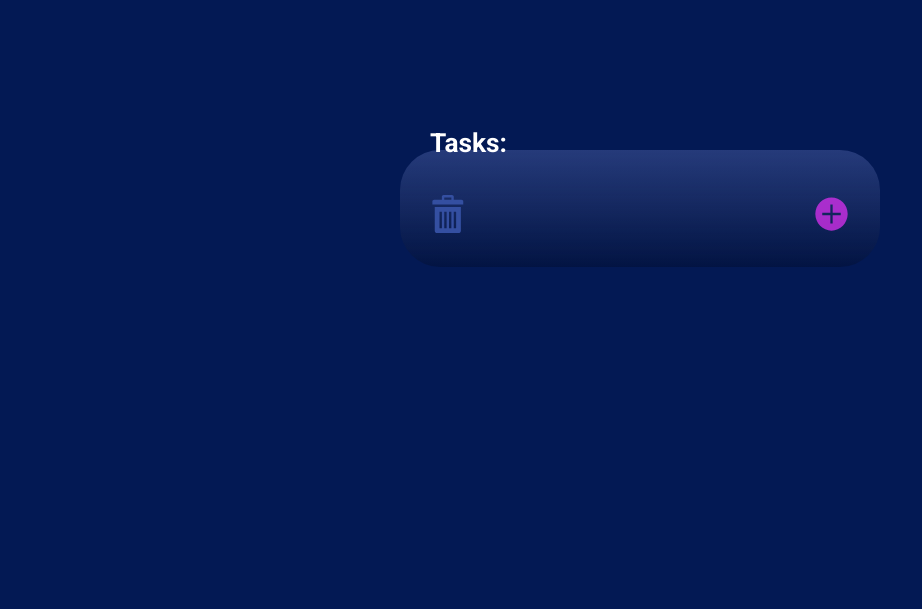
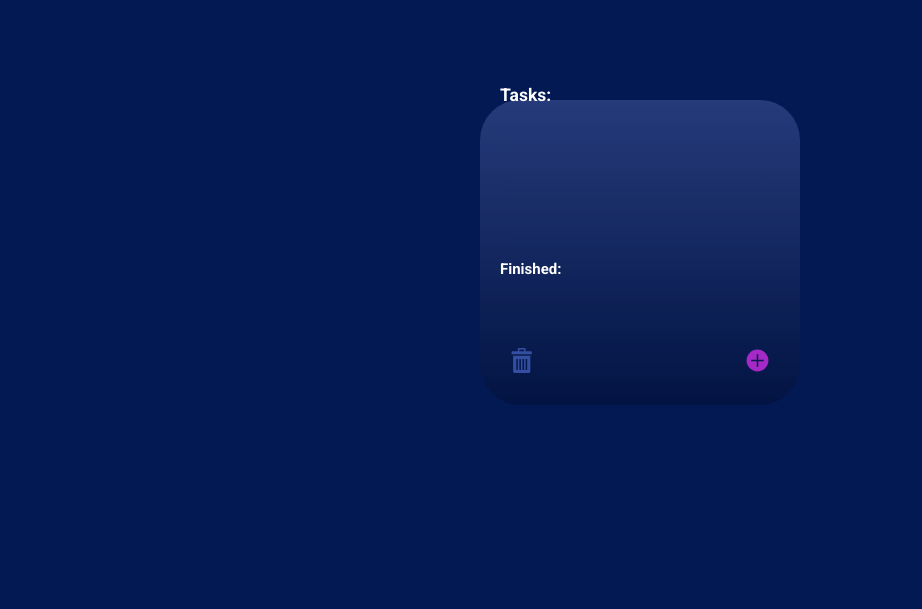
Before and after one commit to MarieeCzy/tasks-list, a plain HTML site: page index.html in a window 1280 px wide. Shown: the top 609 px of the page, without its empty margins (0-922 px from the left). Drawn offline with Linux system fonts and the light colour scheme.

Commit message:
Add section for finished tasks.

```diff
--- a/index.html
+++ b/index.html
@@ -43,7 +43,7 @@
         <h3>Tasks:</h3>
       </div>
       <div class="list-body">
-        <div class="tasks-wrapper">
+        <div class="tasks-todo-wrapper">
           <!-- <div class="task">
             <div class="task-content">
               <input
@@ -62,7 +62,10 @@
             </div>
           </div> -->
         </div>
-
+        <div class="list-done-title">
+          <h4>Finished:</h3>
+        </div>
+        <div class="tasks-done"></div>
         <div onclick="focusMethod()" class="add button">
           <img
             id="add-button"
--- a/main.js
+++ b/main.js
@@ -1,6 +1,7 @@
 const btnAdd = document.getElementById("add-button");
 const btnDel = document.getElementById("delete-button");
-const taskContainer = document.querySelector(".tasks-wrapper");
+const taskToDoContainer = document.querySelector(".tasks-todo-wrapper");
+const taskDoneContainer = document.querySelector(".tasks-done");
 
 const imgDone = `<img src="./Img/akar-icons_check-box-filldone-btn.svg" alt="done icon">`;
 const imgToDo = `<img src="./Img/akar-icons_check-box-filldone.svg" alt="done icon">`;
@@ -12,7 +13,10 @@ const addTaskToList = () => {
 
   for (let n = 0; n < taskList.length; n++) {
     if (taskList.length > 0) {
-      taskList[n].lastElementChild.addEventListener("click", taskDone);
+      taskList[n].lastElementChild.addEventListener(
+        "click",
+        markTaskAsDoneOrToDo
+      );
     }
   }
 };
@@ -21,7 +25,7 @@ const addTaskToList = () => {
 
 const createNewTask = () => {
   const task = document.createElement("div");
-  taskContainer.appendChild(task);
+  taskToDoContainer.appendChild(task);
   task.classList.add("task");
 
   task.innerHTML = `<div class="task-content">
@@ -35,7 +39,7 @@ const createNewTask = () => {
 };
 
 function getFocus() {
-  const lastTask = taskContainer.lastElementChild;
+  const lastTask = taskToDoContainer.lastElementChild;
   const inputActive = lastTask.querySelector(".task-content__text");
   inputActive.focus();
 }
@@ -49,17 +53,19 @@ document.addEventListener("keypress", (e) => {
 
 btnAdd.addEventListener("click", createNewTask);
 
-//mark task as done or to do
+//mark task
 
-function taskDone() {
+function markTaskAsDoneOrToDo() {
   const finishedTask = this.parentNode;
 
   finishedTask.firstElementChild.classList.toggle("task-finished");
 
   if (finishedTask.firstElementChild.classList.contains("task-finished")) {
     finishedTask.lastElementChild.innerHTML = `${imgDone}`;
+    taskDoneContainer.appendChild(finishedTask);
   } else {
     finishedTask.lastElementChild.innerHTML = `${imgToDo}`;
+    taskToDoContainer.appendChild(finishedTask);
   }
 
   btnDel.addEventListener("click", delAllFinished);
--- a/style.css
+++ b/style.css
@@ -9,7 +9,7 @@
 }
 
 html {
-    font-size: 15px;
+    font-size: 10px;
 }
 
 body {
@@ -31,6 +31,7 @@ body {
     font-family: var(--font-family);
     color: hsl(0, 0%, 100%, .4);
 }
+
 
 .list-wrapper {
     position: absolute;
@@ -59,16 +60,34 @@ body {
 }
 
 .list-body {
-    padding-top: 1rem;
 
-    min-width: 25rem;
+    padding: 1rem;
+
+    min-width: 28rem;
 }
 
-.task-wrapper {
-    display: flex;
-    flex-direction: column;
+.list-done-title {
+    margin-left: 1rem;
+    margin-top: 2rem;
+
+    font-size: 1.5rem;
+    font-family: var(--font-family);
+    color: white;
 
 }
+
+.tasks-done {
+    min-height: 5rem;
+
+    border-radius: 2rem;
+
+}
+
+.tasks-todo-wrapper {
+    min-height: 13rem;
+}
+
+
 
 .task {
     display: flex;
@@ -76,7 +95,7 @@ body {
 
     min-height: 2rem;
 
-    margin: .5rem 1.5rem;
+    margin: .5rem 1rem;
 
     color: white;
 
@@ -176,4 +195,5 @@ body {
     font-weight: 100;
 
     color: hsl(0, 0%, 100%, 0.5);
+
 }
```
